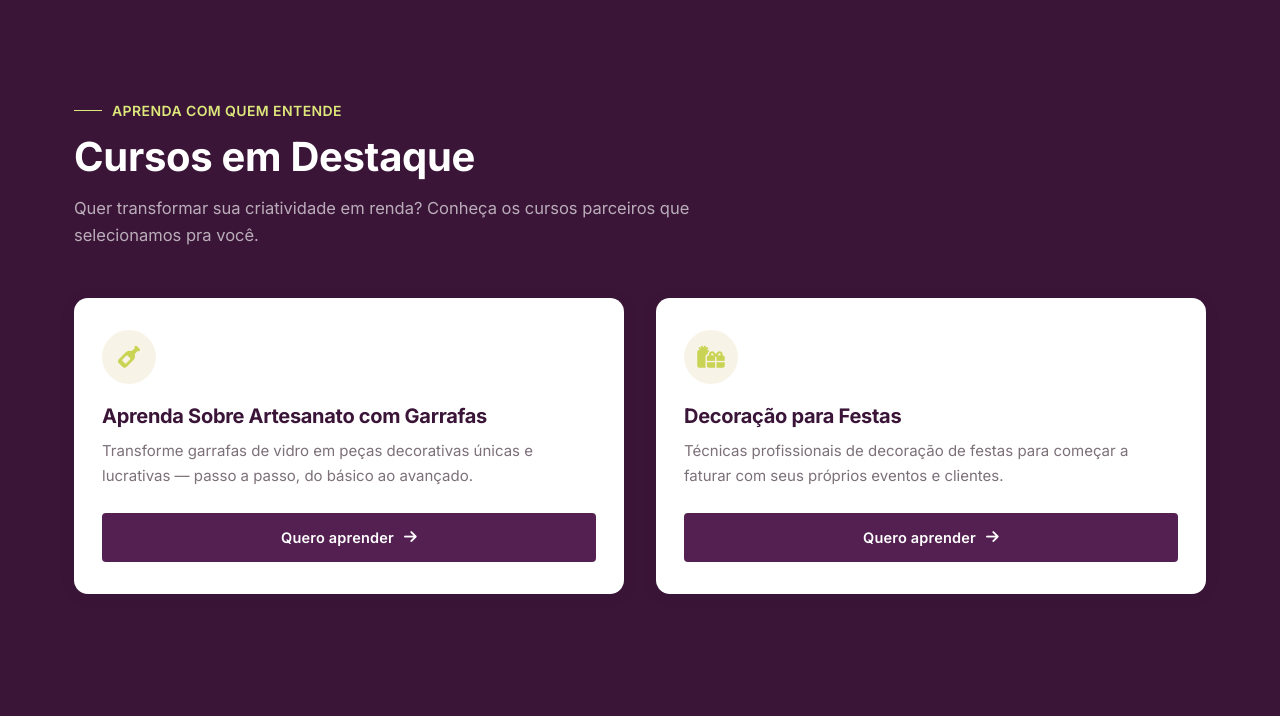
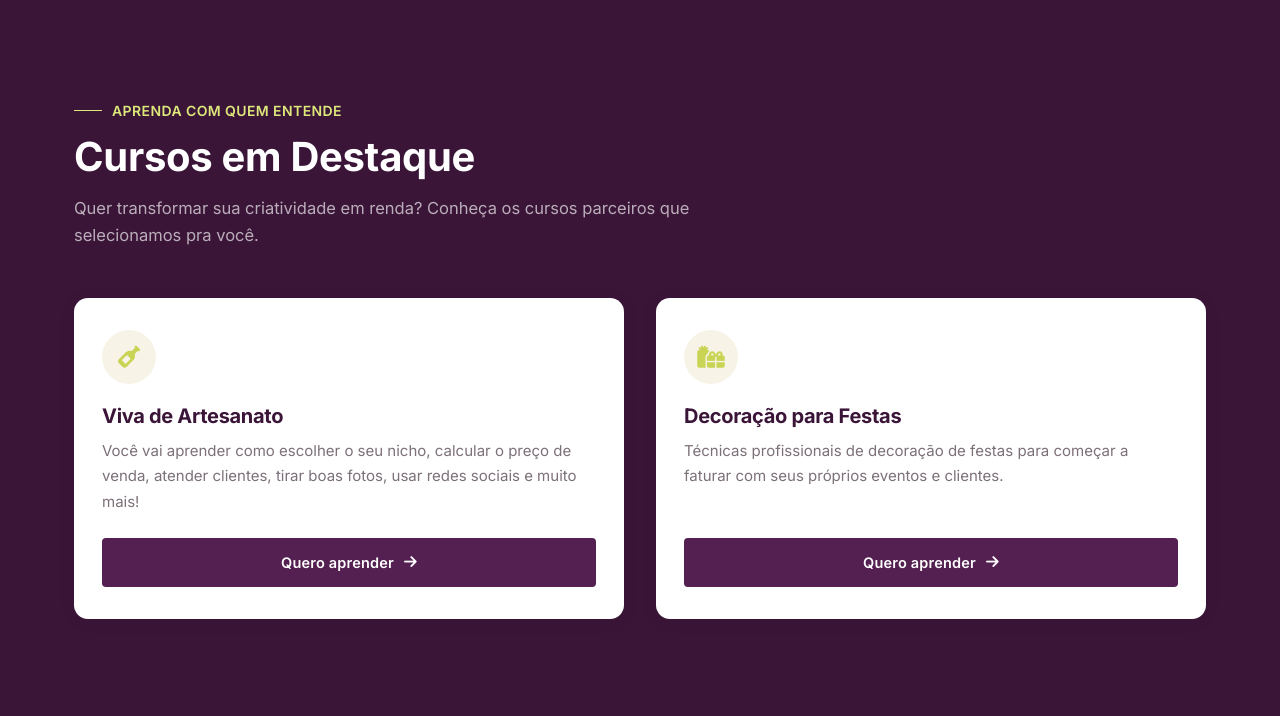
Before and after one commit to leanttro/sueli, a Flask app: page / in a window 1280 px wide. Shown: the part 4297-5013 px from the top of the page. Run offline with Flask 3, Linux system fonts and the light colour scheme; data that the repository does not hold is empty; some libraries are stand-ins or nearby versions.

Commit message:
Update index.html

```diff
--- a/templates/index.html
+++ b/templates/index.html
@@ -624,8 +624,8 @@
         <div style="width:54px;height:54px;border-radius:50%;background:rgba(193,154,57,.12);display:flex;align-items:center;justify-content:center;font-size:22px;color:var(--dourado);margin-bottom:20px;">
           <i class="fa-solid fa-wine-bottle"></i>
         </div>
-        <h3 style="font-size:20px;margin-bottom:10px;color:var(--vinho-escuro);">Aprenda Sobre Artesanato com Garrafas</h3>
-        <p style="color:var(--cinza);font-size:15px;line-height:1.7;margin-bottom:24px;flex:1;">Transforme garrafas de vidro em peças decorativas únicas e lucrativas — passo a passo, do básico ao avançado.</p>
+        <h3 style="font-size:20px;margin-bottom:10px;color:var(--vinho-escuro);">Viva de Artesanato</h3>
+        <p style="color:var(--cinza);font-size:15px;line-height:1.7;margin-bottom:24px;flex:1;">Você vai aprender como escolher o seu nicho, calcular o preço de venda, atender clientes, tirar boas fotos, usar redes sociais e muito mais!</p>
         <a href="https://go.hotmart.com/M106535073A?dp=1" target="_blank" rel="noopener" class="btn btn-primary">Quero aprender <i class="fa-solid fa-arrow-right"></i></a>
       </div>
       <div style="background:#fff;border-radius:14px;padding:32px 28px;display:flex;flex-direction:column;box-shadow:0 2px 18px rgba(0,0,0,.06);">
```
